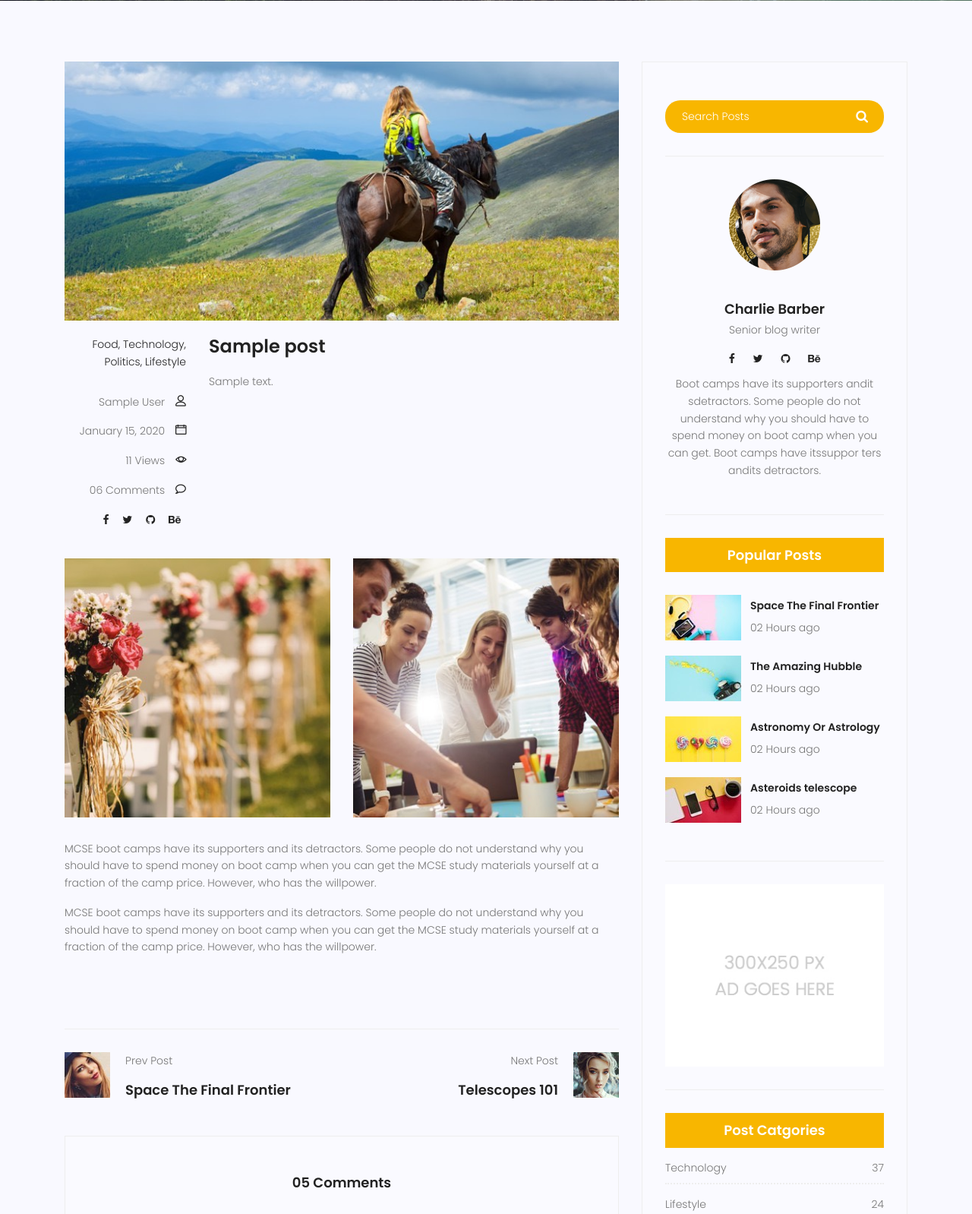
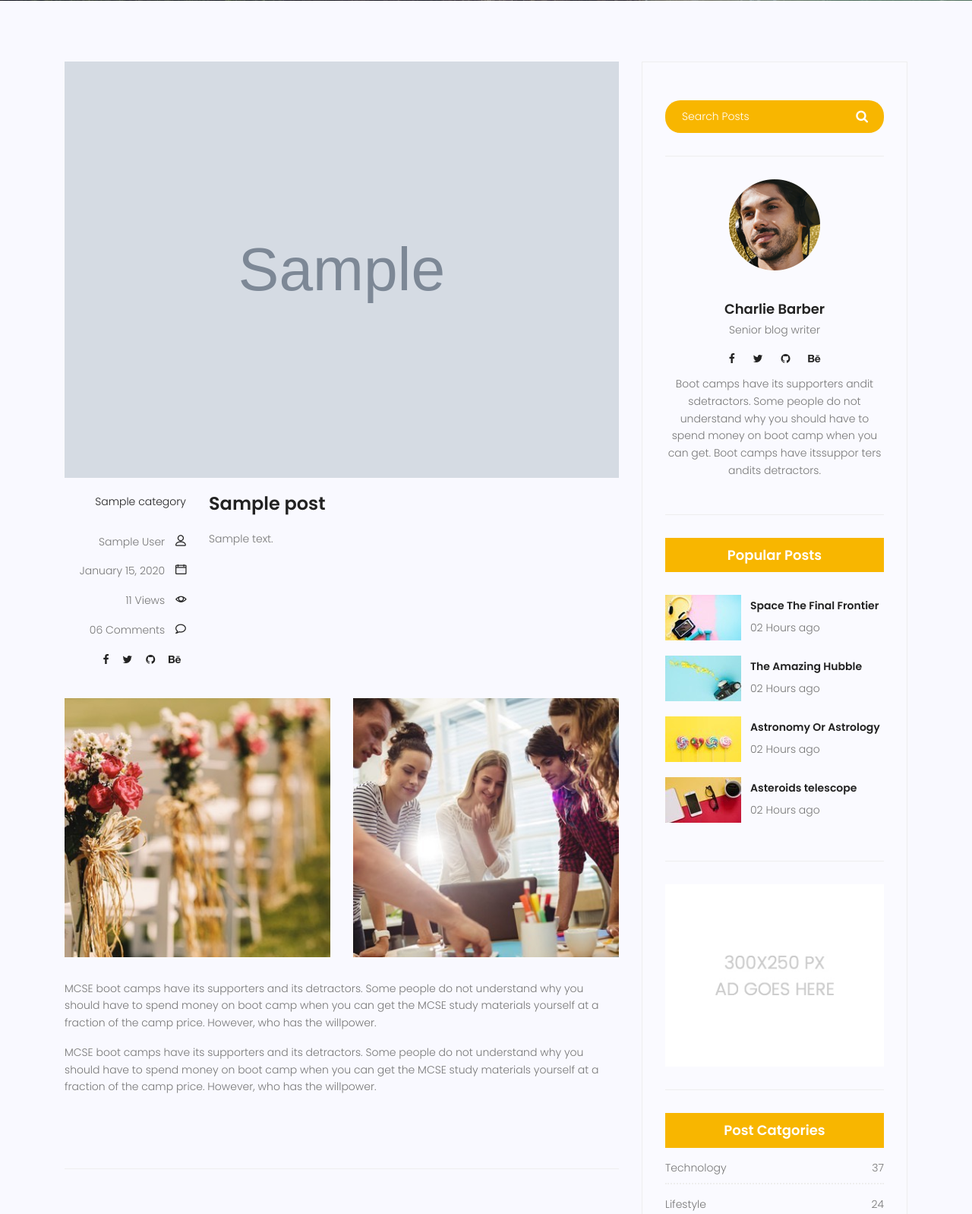
Before and after one commit to iamalinaji/mysite, a Django app: page /blog/single/1 in a window 1280 px wide. Shown: the part 339-1937 px from the top of the page at 76% size. Run offline with Django 3.2, Linux system fonts and the light colour scheme; tables that the repository leaves empty hold one stand-in row (values such as "Sample post"); grey boxes marked "Sample" are stand-in pictures; some libraries are stand-ins or nearby versions.

Commit message:
Added category and image models. Fixed links to the previous and next posts in blog:single view.

```diff
--- a/blog/admin.py
+++ b/blog/admin.py
@@ -1,5 +1,5 @@
 from django.contrib import admin
-from blog.models import Post
+from blog.models import Post, Category
 
 
 @admin.register(Post)
@@ -11,3 +11,6 @@ class PostAdmin(admin.ModelAdmin):
     # fields
     list_filter = ('status', )
     search_fields = ['title', 'content']
+
+
+admin.site.register(Category)
--- a/blog/models.py
+++ b/blog/models.py
@@ -3,10 +3,19 @@ from django.contrib.auth.models import User
 # Create your models here.
 
 
+class Category(models.Model):
+    name = models.CharField(max_length=255)
+
+    def __str__(self):
+        return self.name
+
+
 class Post(models.Model):
+    image = models.ImageField(upload_to='upload/', default='blog/default.jpg')
     author = models.ForeignKey(User, on_delete=models.SET_NULL, null=True)
     title = models.CharField(max_length=255)
     content = models.TextField()
+    category = models.ManyToManyField(Category)
     counted_views = models.IntegerField(default=0)
     status = models.BooleanField(default=False)
     published_date = models.DateTimeField(null=True)
--- a/blog/views.py
+++ b/blog/views.py
@@ -20,7 +20,15 @@ def redirect_to_single_default(request):
 def blog_single(request, post_id):
     current_time = timezone.now()
     post = get_object_or_404(Post, pk=post_id, published_date__lt=current_time)
-    context = {'post': post}
+    next_post = Post.objects.filter(
+        published_date__gt=post.published_date).order_by('published_date').first()
+    previous_post = Post.objects.filter(
+        published_date__lt=post.published_date).order_by('-published_date').first()
+    context = {
+        'post': post,
+        'next_post': next_post,
+        'previous_post': previous_post,
+    }
     post.counted_views += 1
     post.save()
     return render(request, 'blog/blog-single.html', context)
--- a/templates/blog/blog-single.html
+++ b/templates/blog/blog-single.html
@@ -25,24 +25,13 @@
                     <div class="single-post row">
                         <div class="col-lg-12">
                             <div class="feature-img">
-                                <img class="img-fluid"
-                                     src="{% static 'img/blog/feature-img1.jpg' %}"
-                                     alt="">
+                                <img class="img-fluid" src="{{ post.image.url }}" alt="">
                             </div>
                         </div>
                         <div class="col-lg-3  col-md-3 meta-details">
                             <ul class="tags">
                                 <li>
-                                    <a href="#">Food,</a>
-                                </li>
-                                <li>
-                                    <a href="#">Technology,</a>
-                                </li>
-                                <li>
-                                    <a href="#">Politics,</a>
-                                </li>
-                                <li>
-                                    <a href="#">Lifestyle</a>
+                                    <a href="#">{{ post.category.all|join:", " }}</a>
                                 </li>
                             </ul>
                             <div class="user-details row">
@@ -99,6 +88,7 @@
                     </div>
                     <div class="navigation-area">
                         <div class="row">
+                            {% if previous_post %}
                                 <div class="col-lg-6 col-md-6 col-12 nav-left flex-row d-flex justify-content-start align-items-center">
                                     <div class="thumb">
                                         <a href="#">
@@ -106,39 +96,38 @@
                                         </a>
                                     </div>
                                     <div class="arrow">
-                                    <a href="#"><span class="lnr text-white lnr-arrow-left"></span></a>
+                                        <a href="{% url 'blog:single' post_id=previous_post.id %}"><span class="lnr text-white lnr-arrow-left"></span></a>
                                     </div>
                                     <div class="detials">
                                         <p>Prev Post</p>
-                                    <a href="#">
-                                        <h4>Space The Final Frontier</h4>
+                                        <a href="{% url 'blog:single' post_id=previous_post.id %}">
+                                            <h4>{{ previous_post.title }}</h4>
                                         </a>
                                     </div>
                                 </div>
+                            {% endif %}
+                            {% if next_post %}
                                 <div class="col-lg-6 col-md-6 col-12 nav-right flex-row d-flex justify-content-end align-items-center">
                                     <div class="detials">
                                         <p>Next Post</p>
-                                    <a href="#">
-                                        <h4>
-                                            Telescopes 101
-                                        </h4>
+                                        <a href="{% url 'blog:single' post_id=next_post.id %}">
+                                            <h4>{{ next_post.title }}</h4>
                                         </a>
                                     </div>
                                     <div class="arrow">
-                                    <a href="#"><span class="lnr text-white lnr-arrow-right"></span></a>
+                                        <a href="{% url 'blog:single' post_id=next_post.id %}"><span class="lnr text-white lnr-arrow-right"></span></a>
                                     </div>
                                     <div class="thumb">
-                                    <a href="#">
+                                        <a href="{% url 'blog:single' post_id=next_post.id %}">
                                             <img class="img-fluid" src="{% static 'img/blog/next.jpg' %}" alt="">
                                         </a>
                                     </div>
                                 </div>
+                            {% endif %}
                         </div>
                     </div>
                     <div class="comments-area">
-                        <h4>
-                            05 Comments
-                        </h4>
+                        <h4>05 Comments</h4>
                         <div class="comment-list">
                             <div class="single-comment justify-content-between d-flex">
                                 <div class="user justify-content-between d-flex">
```
Also changed, not shown: templates/blog/blog-home.html (+4 -19 lines), blog/migrations/0004_post_image.py (added), blog/migrations/0005_auto_20230529_1809.py (added), media/blog/img1.jpg (added), media/blog/img2.jpg (added), media/blog/img3.jpg (added), media/blog/img4.jpg (added), media/upload/img1.jpg (added), media/upload/img2.jpg (added), media/upload/img3.jpg (added). Lines whose indentation alone changed are shown as unchanged.
